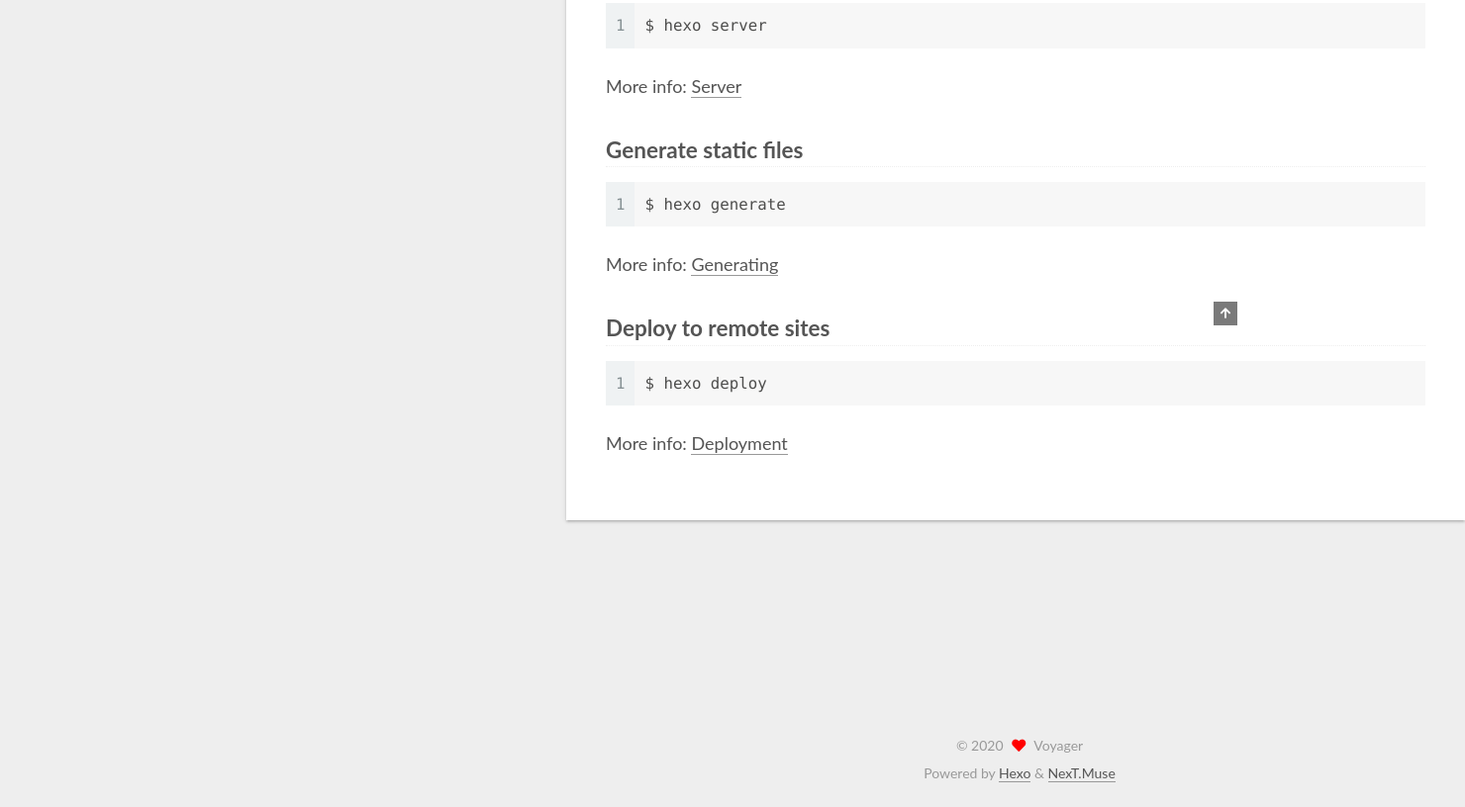
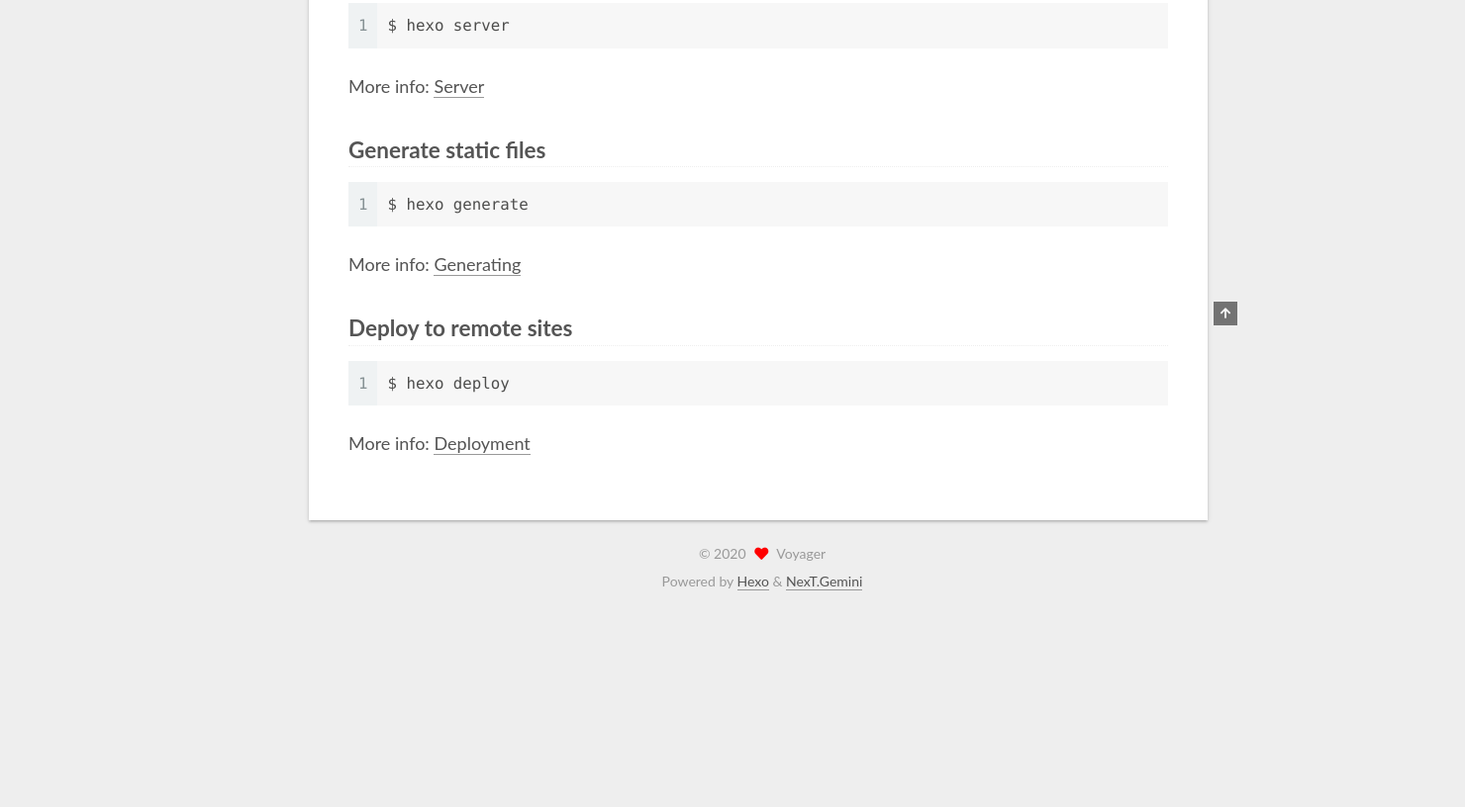
Before and after one commit to AcVoyager/AcVoyager.github.io, a plain HTML site: page 2020/05/19/hello-world/index.html in a window 1280 px wide. Shown: the part 571-1387 px from the top of the page at 99% size, 1480 px wide, since content can reach past the window. After the commit the page ends 1193 px from the top, so only its background shows below. Drawn offline with Linux system fonts and the light colour scheme.

Commit message:
Site updated: 2020-05-19 23:19:46

```diff
--- a/2020/05/19/hello-world/index.html
+++ b/2020/05/19/hello-world/index.html
@@ -17,7 +17,7 @@
 
 <script id="hexo-configurations">
     var NexT = window.NexT || {};
-    var CONFIG = {"hostname":"yoursite.com","root":"/","scheme":"Muse","version":"7.8.0","exturl":false,"sidebar":{"position":"left","display":"post","padding":18,"offset":12,"onmobile":false},"copycode":{"enable":false,"show_result":false,"style":null},"back2top":{"enable":true,"sidebar":false,"scrollpercent":false},"bookmark":{"enable":false,"color":"#222","save":"auto"},"fancybox":false,"mediumzoom":false,"lazyload":false,"pangu":false,"comments":{"style":"tabs","active":null,"storage":true,"lazyload":false,"nav":null},"algolia":{"hits":{"per_page":10},"labels":{"input_placeholder":"Search for Posts","hits_empty":"We didn't find any results for the search: ${query}","hits_stats":"${hits} results found in ${time} ms"}},"localsearch":{"enable":false,"trigger":"auto","top_n_per_article":1,"unescape":false,"preload":false},"motion":{"enable":true,"async":false,"transition":{"post_block":"fadeIn","post_header":"slideDownIn","post_body":"slideDownIn","coll_header":"slideLeftIn","sidebar":"slideUpIn"}}};
+    var CONFIG = {"hostname":"yoursite.com","root":"/","scheme":"Gemini","version":"7.8.0","exturl":false,"sidebar":{"position":"left","display":"post","padding":18,"offset":12,"onmobile":false},"copycode":{"enable":false,"show_result":false,"style":null},"back2top":{"enable":true,"sidebar":false,"scrollpercent":false},"bookmark":{"enable":false,"color":"#222","save":"auto"},"fancybox":false,"mediumzoom":false,"lazyload":false,"pangu":false,"comments":{"style":"tabs","active":null,"storage":true,"lazyload":false,"nav":null},"algolia":{"hits":{"per_page":10},"labels":{"input_placeholder":"Search for Posts","hits_empty":"We didn't find any results for the search: ${query}","hits_stats":"${hits} results found in ${time} ms"}},"localsearch":{"enable":false,"trigger":"auto","top_n_per_article":1,"unescape":false,"preload":false},"motion":{"enable":true,"async":false,"transition":{"post_block":"fadeIn","post_header":"slideDownIn","post_body":"slideDownIn","coll_header":"slideLeftIn","sidebar":"slideUpIn"}}};
   </script>
 
   <meta name="description" content="Welcome to Hexo! This is your very first post. Check documentation for more info. If you get any problems when using Hexo, you can find the answer in troubleshooting or you can ask me on GitHub. Quick">
@@ -318,7 +318,7 @@
   </span>
   <span class="author" itemprop="copyrightHolder">Voyager</span>
 </div>
-  <div class="powered-by">Powered by <a href="https://hexo.io/" class="theme-link" rel="noopener" target="_blank">Hexo</a> & <a href="https://muse.theme-next.org/" class="theme-link" rel="noopener" target="_blank">NexT.Muse</a>
+  <div class="powered-by">Powered by <a href="https://hexo.io/" class="theme-link" rel="noopener" target="_blank">Hexo</a> & <a href="https://theme-next.org/" class="theme-link" rel="noopener" target="_blank">NexT.Gemini</a>
   </div>
 
 
@@ -344,7 +344,7 @@
 <script src="/js/motion.js"></script>
 
 
-<script src="/js/schemes/muse.js"></script>
+<script src="/js/schemes/pisces.js"></script>
 
 
 <script src="/js/next-boot.js"></script>
```
Also changed, not shown: archives/2020/05/index.html (+3 -3 lines), archives/2020/index.html (+3 -3 lines), archives/index.html (+3 -3 lines), index.html (+3 -3 lines).
